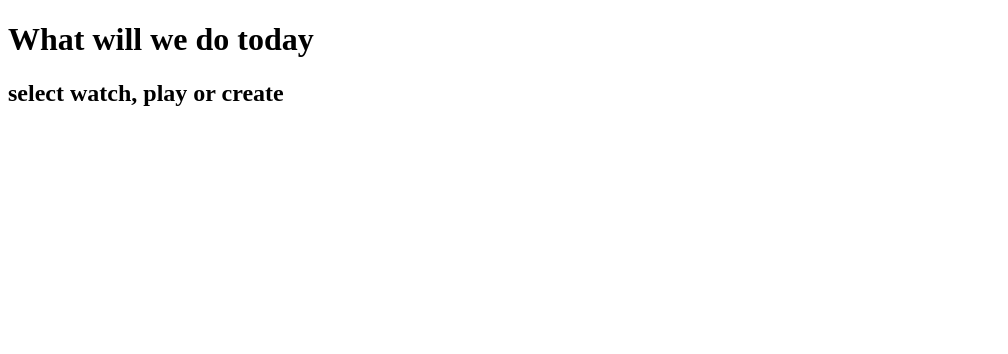
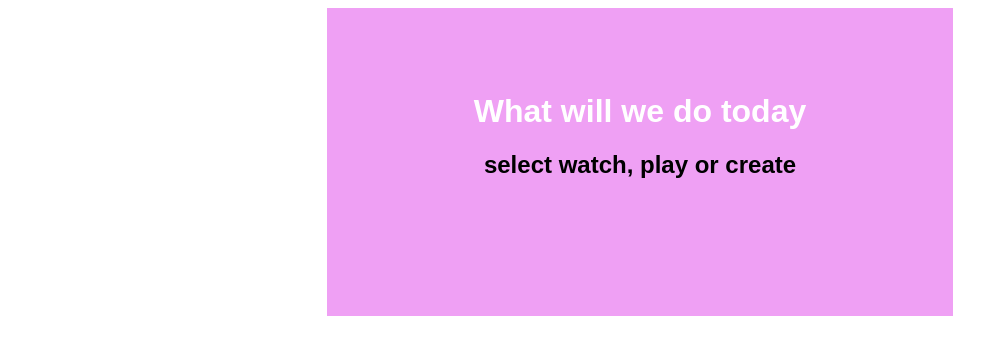
Before and after one commit to dinosaur23/Kids-house, a plain HTML site: page index.html in a window 1280 px wide. Shown: the whole page, without its empty margins (0-1008 px from the left). Drawn offline with Linux system fonts and the light colour scheme.

Commit message:
add images

```diff
--- a/index.html
+++ b/index.html
@@ -4,11 +4,14 @@
     <meta charset="UTF-8">
     <meta name="viewport" content="width=device-width, initial-scale=1.0">
     <title>Kids House</title>
+    <link rel="stylesheet" href="style.css">
 </head>
 <body>
     <div>
         <h1>What will we do today</h1>
     <h2>select watch, play or create</h2>
+<br></br>
+<img></img>
     </div>
     <br>
     <br>
--- /dev/null
+++ b/style.css
@@ -0,0 +1,21 @@
+div {
+    background-color: rgb(239, 160, 244);
+    font-family: Arial, Helvetica, sans-serif;
+    text-align: center;
+    padding-left: 5%;
+    padding-top: 5%;
+    padding-bottom: 5%;
+    padding-right: 5%;
+    max-width: 500px;
+  margin: auto;
+  text-align: center;
+  }
+
+  h1 {
+    color: white;
+
+  }
+
+  p {
+   font-size: 20px;
+  }
```
Also changed, not shown: shows/1.png (added), shows/2.png (added), shows/3.png (added).
